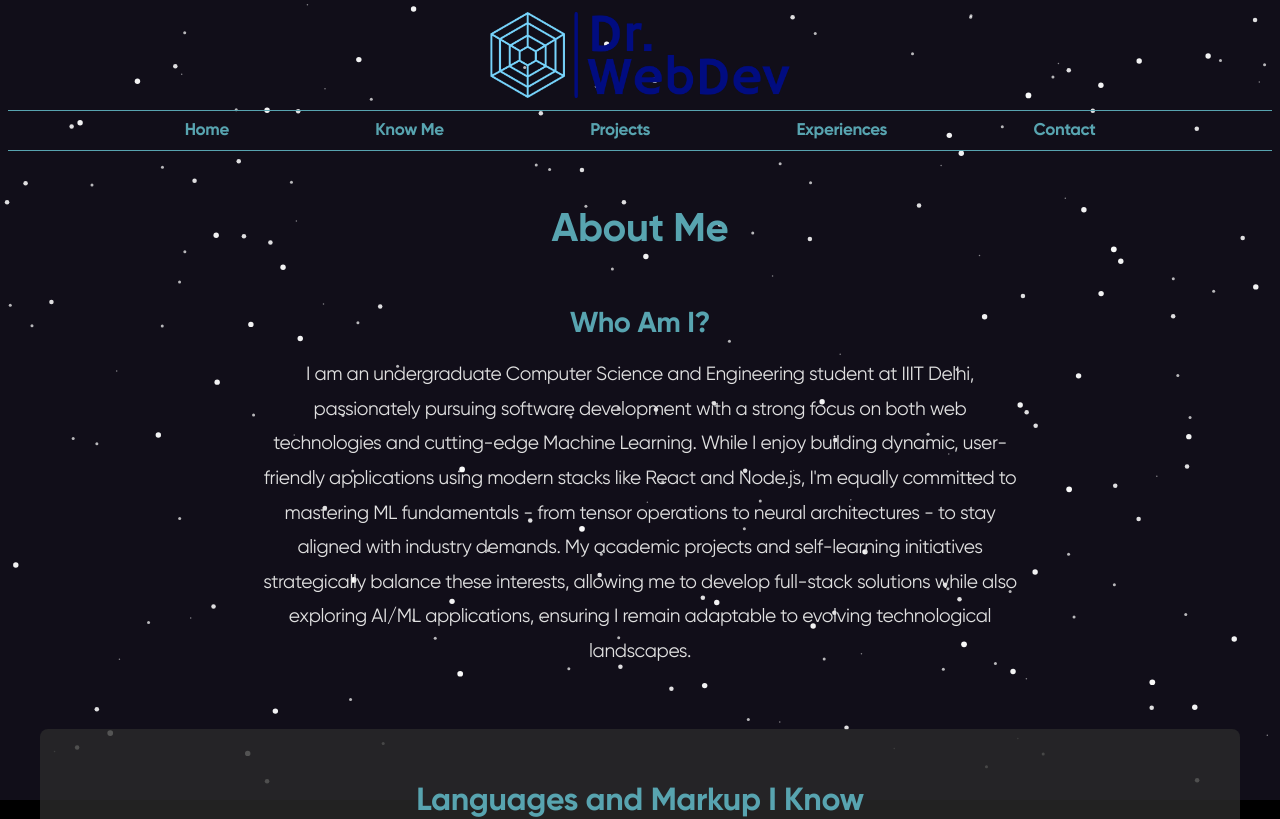
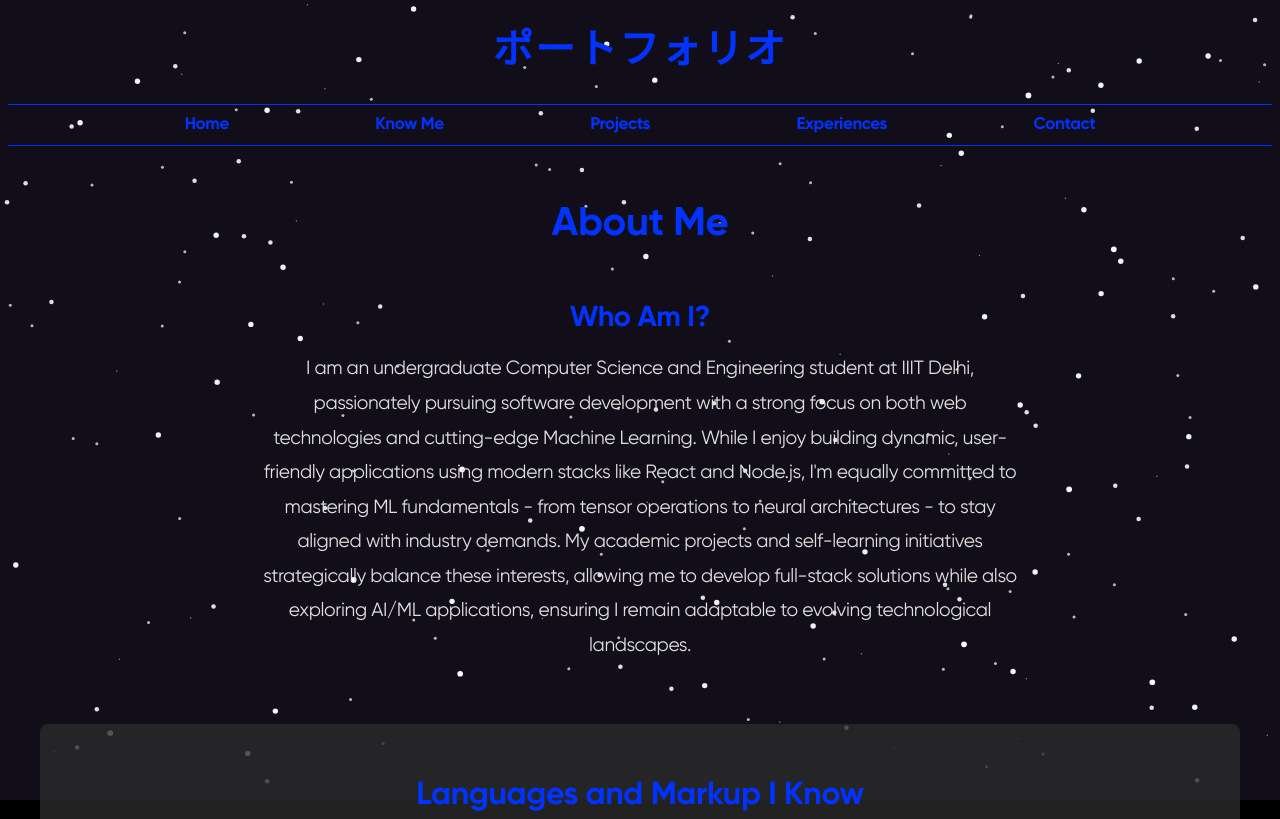
Before and after one commit to LordAizen1/porfolio, a React (Vite) app: page /porfolio/know-more in a window 1280 px wide. Shown: the top 819 px of the page. Built offline with nearby package versions, Linux system fonts and the light colour scheme; no server answers; the database is empty.

Commit message:
new site name & vibrant blues

```diff
--- a/src/components/Header.jsx
+++ b/src/components/Header.jsx
@@ -4,12 +4,7 @@ import React from 'react';
 const Header = () => {
   return (
     <header>
-      <img
-        className="logo"
-        src="/porfolio/images/dr-webdev-high-resolution-logo-transparent.png" // Use absolute path
-        alt="Dr-WebDev Logo"
-        width="300"
-      />
+      <h1 className="logo-text">ポートフォリオ</h1>
       {/* <Navbar /> */}
     </header>
   );
--- a/src/style.css
+++ b/src/style.css
@@ -95,7 +95,7 @@ body {
 .card h3 {
   font-size: 1.5rem;
   margin-bottom: 10px;
-  color: #58A4B0;
+  color: #0033ff;
 }
 
 .card p {
@@ -119,7 +119,7 @@ body {
 }
 
 .cta-button {
-  background-color: #58A4B0;
+  background-color: #0033ff;
   color: white;
   padding: 10px 20px;
   border-radius: 4px;
@@ -129,14 +129,14 @@ body {
 }
 
 .cta-button:hover {
-  background-color: #4093A6;
+  background-color: #0026cc;
 }
 
 .resume-button {
   display: inline-block;
   margin-top: 20px;
   padding: 10px 20px;
-  background-color: #58A4B0;
+  background-color: #0033ff;
   color: white;
   text-decoration: none;
   border-radius: 5px;
@@ -146,7 +146,7 @@ body {
 }
 
 .resume-button:hover {
-  background-color: #A9BCD0; /* Darker blue on hover */
+  background-color: #3355ff;
 }
 
 /* Modal Overlay */
@@ -180,7 +180,7 @@ body {
 }
 
 .resume-image {
-  border: 2px solid #58A4B0; /* Add a border */
+  border: 2px solid #0033ff; /* Add a border */
   box-shadow: 0 4px 8px rgba(0, 0, 0, 0.2); /* Add a shadow */
 }
 
@@ -190,7 +190,7 @@ body {
   position: absolute;
   top: 10px;
   right: 10px;
-  background-color: #58A4B0;
+  background-color: #0033ff;
   color: white;
   border: none;
   padding: 5px 10px;
@@ -200,14 +200,14 @@ body {
 }
 
 .close-button:hover {
-  background-color: #A9BCD0;
+  background-color: #3355ff;
 }
 
 .scroll-to-top {
   position: fixed;
   bottom: 20px;
   right: 20px;
-  background-color: #58A4B0;
+  background-color: #0033ff;
   color: white;
   border: none;
   border-radius: 50%;
@@ -228,12 +228,12 @@ body {
 }
 
 .scroll-to-top:hover {
-  background-color: #4093A6;
+  background-color: #0026cc;
 }
 
 /* Navigation */
 nav {
-  border: 1px solid #58A4B0;
+  border: 1px solid #0033ff;
   border-left: none;
   border-right: none;
   height: 27px;
@@ -256,12 +256,12 @@ nav {
 
 .nav-btn:hover {
   transform: scale(1.05);
-  color: #4093A6;
+  color: #0026cc;
 }
 
 /* Centered content */
 .centered {
-  color: #A9BCD0;
+  color: #3355ff;
   font-size: 25px;
   line-height: 1.6;
   margin-bottom: 20px;
@@ -280,15 +280,23 @@ nav {
 /* Header */
 header {
   font-size: larger;
-  color: #A9BCD0;
+  color: #3355ff;
   text-align: center;
+}
+
+.logo-text {
+  font-size: 2.5rem;
+  color: #0033ff;
+  font-weight: bold;
+  margin: 20px 0;
+  letter-spacing: 2px;
 }
 
 /* Sections and articles */
 section,
 article {
   margin-bottom: 20px;
-  color: #A9BCD0;
+  color: #3355ff;
   text-align: center;
   transition: transform 0.3s ease;
   /* background-color: #000000; */
@@ -300,7 +308,7 @@ article {
 /* Links */
 a {
   text-decoration: none;
-  color: #58A4B0;
+  color: #0033ff;
   text-align: center;
   transition: transform 0.3s ease;
 }
@@ -340,7 +348,7 @@ main {
   display: inline-block;
   margin: 10px;
   padding: 10px;
-  color: #58A4B0;
+  color: #0033ff;
   text-decoration: none;
   transition: transform 0.3s ease, color 0.3s ease;
   text-align: center;
@@ -353,7 +361,7 @@ main {
 
 .contact:hover {
   transform: scale(1.05);
-  color: #2093A6;
+  color: #0026cc;
 }
 
 
@@ -364,7 +372,7 @@ footer {
 }
 
 #last-footer {
-  color: #A9BCD0;
+  color: #3355ff;
   font-size: 14px;
   text-align: center;
   margin-top: 10px;
@@ -491,7 +499,7 @@ footer {
 .know-more h1 {
   font-size: 2.5rem;
   margin-bottom: 20px;
-  color: #58A4B0;
+  color: #0033ff;
 }
 
 .know-more article.centered {
@@ -502,7 +510,7 @@ footer {
 
 .know-more article.centered strong.imp {
   font-size: 1.8rem;
-  color: #58A4B0;
+  color: #0033ff;
   display: block;
   margin-bottom: 10px;
 }
@@ -525,7 +533,7 @@ footer {
 .know-more section h2 {
   font-size: 2rem;
   margin-bottom: 20px;
-  color: #58A4B0;
+  color: #0033ff;
 }
 
 .know-more .languages-list,
@@ -591,7 +599,7 @@ footer {
 }
 
 .know-more .achievement strong {
-  color: #58A4B0;
+  color: #0033ff;
   display: block;
   margin-bottom: 5px;
 }
@@ -607,7 +615,7 @@ footer {
 .projects-page h1 {
   font-size: 2.5rem;
   margin-bottom: 40px;
-  color: #58A4B0;
+  color: #0033ff;
 }
 
 .projects-page .project-section {
@@ -634,7 +642,7 @@ footer {
 .projects-page .project h2 {
   font-size: 1.8rem;
   margin-bottom: 20px;
-  color: #58A4B0;
+  color: #0033ff;
 }
 
 .projects-page .project img {
@@ -654,7 +662,7 @@ footer {
 
 .projects-page .project a {
   display: inline-block;
-  background-color: #58A4B0;
+  background-color: #0033ff;
   color: white;
   padding: 10px 20px;
   border-radius: 4px;
@@ -664,7 +672,7 @@ footer {
 }
 
 .projects-page .project a:hover {
-  background-color: #4093A6;
+  background-color: #0026cc;
 }
 
 /* Experiences Page Styles */
@@ -678,7 +686,7 @@ footer {
 .experiences-page h1 {
   font-size: 2.5rem;
   margin-bottom: 40px;
-  color: #58A4B0;
+  color: #0033ff;
 }
 
 .experience-section {
@@ -710,7 +718,7 @@ footer {
 
 .experience-header h2 {
   font-size: 1.8rem;
-  color: #58A4B0;
+  color: #0033ff;
   margin-right: 20px;
   margin-bottom: 10px;
 }
@@ -744,13 +752,13 @@ footer {
 }
 
 .experience-link {
-  color: #58A4B0;
+  color: #0033ff;
   text-decoration: none;
   transition: color 0.3s ease;
 }
 
 .experience-link:hover {
-  color: #4093A6;
+  color: #0026cc;
   text-decoration: underline;
 }
 
@@ -767,3 +775,29 @@ footer {
     margin-bottom: 15px;
   }
 }
+
+.about-me-text {
+  max-width: 800px;
+  margin: 0 auto;
+  padding: 20px;
+  line-height: 1.6;
+}
+
+.about-me-text p {
+  margin-bottom: 1.5rem;
+  text-align: justify;
+}
+
+.about-me-text .intro {
+  font-size: 1.1em;
+  color: #e0e0e0;
+}
+
+.about-me-text .web-dev {
+  color: #d0d0d0;
+}
+
+.about-me-text .conclusion {
+  color: #c0c0c0;
+  font-style: italic;
+}
```
